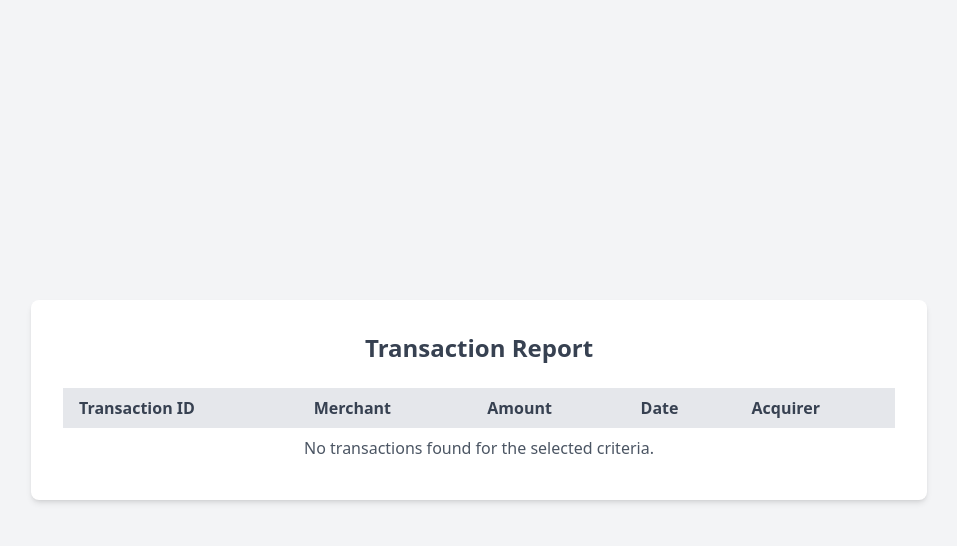
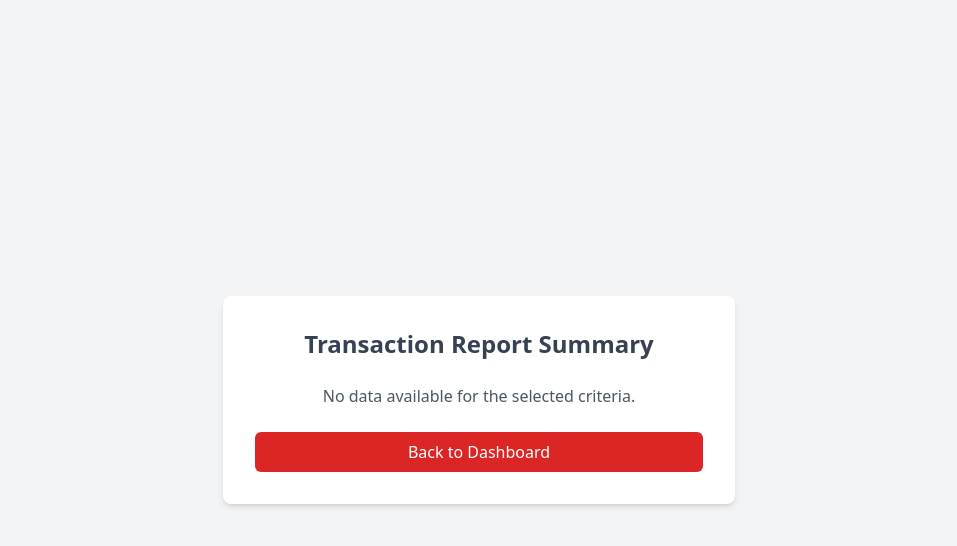
Before and after one commit to eeken31/flaskAPI, a Flask app: template templates/report_result.html in a window 1280 px wide. Shown: the top 546 px of the page, without its empty margins (161-1118 px from the left). Run offline with Flask 3, Linux system fonts and the light colour scheme; the template is opened without the code that fills it, so the values that code supplies are empty; some libraries are stand-ins or nearby versions.

Commit message:
fixed report, client

```diff
--- a/app.py
+++ b/app.py
@@ -2,6 +2,10 @@ import requests
 from flask import Flask, render_template, request, redirect, url_for, session, flash
 from functools import wraps
 from urllib.parse import urlencode
+import logging
+
+
+logging.basicConfig(level=logging.DEBUG)
 
 app = Flask(__name__)
 app.secret_key = "supersecretkey"
@@ -27,12 +31,12 @@ def login():
 	return render_template('login.html')
 
 def login_required(f):
-    @wraps(f)
-    def decorated_function(*args, **kwargs):
-        if 'token' not in session:
-            return redirect(url_for('login'))
-        return f(*args, **kwargs)
-    return decorated_function
+	@wraps(f)
+	def decorated_function(*args, **kwargs):
+		if 'token' not in session:
+			return redirect(url_for('login'))
+		return f(*args, **kwargs)
+	return decorated_function
 
 @app.route("/dashboard")
 @login_required
@@ -40,9 +44,137 @@ def dashboard():
 	return render_template("dashboard.html")
 
 
+
 @app.route("/report", methods=['GET', 'POST'])
 @login_required
 def report():
+    # Retrieve the token from the session
+    token = session.get('token')
+
+    # If the token doesn't exist, force a login
+    if not token:
+        flash("Your session has expired. Please log in again.")
+        return redirect(url_for('login'))
+
+    if request.method == 'POST':
+        # Collect form data (Date From, Date To, Merchant, Acquirer)
+        fromDate = request.form.get('date-from', '').strip()
+        toDate = request.form.get('date-to', '').strip()
+        merchant = request.form.get('merchant', '').strip()  # Optional
+        acquirer = request.form.get('acquirer', '').strip()  # Optional
+
+        # Validate the required fields
+        if not fromDate or not toDate:
+            flash("Both 'Date From' and 'Date To' are required.")
+            return redirect(url_for('report'))
+
+        # Build query parameters
+        query_params = {
+            'fromDate': fromDate,
+            'toDate': toDate
+        }
+
+        # Add optional parameters if provided
+        if merchant:
+            query_params['merchant'] = merchant
+        if acquirer:
+            query_params['acquirer'] = acquirer
+
+        # Encode the query parameters
+        query_string = urlencode(query_params)
+        url = f"https://sandbox-reporting.rpdpymnt.com/api/v3/transactions/report?{query_string}"
+
+        headers = {
+            'Authorization': token  # Use the session token for authorization
+        }
+
+        try:
+            # Make the API request
+            response = requests.post(url, headers=headers)
+
+            if response.status_code == 200:
+                data = response.json()
+
+                # Ensure data exists in the response
+                if 'response' in data and data['response']:
+                    return render_template('report_result.html', data=data)
+                else:
+                    flash("The report returned no summary data.")
+                    return redirect(url_for('report'))
+            else:
+                # Handle non-200 responses
+                flash(f"API error: {response.status_code} - {response.text}")
+                return redirect(url_for('report'))
+
+        except Exception as e:
+            # Log any errors during the request
+            logging.error(f"Error during API request: {e}")
+            flash("An error occurred while fetching the report. Please try again.")
+            return redirect(url_for('report'))
+
+    # Render the report form on GET request
+    return render_template("report.html")
+
+
+
+@app.route("/query")
+@login_required
+def query():
+	token = session.get('token')
+
+	# Check if the token exists, if not, redirect to login
+	if not token:
+		flash("Your session has expired. Please log in again.")
+		return redirect(url_for('login'))
+	return render_template("query.html")
+
+@app.route("/transaction", methods=['GET', 'POST'])
+@login_required
+def transaction():
+	token = session.get('token')
+
+	# Check if the token exists, if not, redirect to login
+	if not token:
+		flash("Your session has expired. Please log in again.")
+		return redirect(url_for('login'))
+
+	if request.method == 'POST':
+		# Get the transaction ID from the form submission
+		transaction_id = request.form.get('transaction-id')
+
+		if not transaction_id:
+			# Ensure the transaction ID is provided
+			flash("Transaction ID is required.")
+			return redirect(url_for('transaction'))
+
+		# API URL
+		url = f"https://sandbox-reporting.rpdpymnt.com/api/v3/transaction?transactionId={transaction_id}"
+
+		headers = {
+			'Authorization': token  # Session token
+		}
+
+		# Send GET request to the API
+		response = requests.get(url, headers=headers)
+
+		if response.status_code == 200:
+			data = response.json()  # The API returns JSON
+
+			# Ensure that data exists and is not empty
+			if data and 'transaction' in data and data['transaction']:
+				return render_template('transaction_result.html', data=data)
+			else:
+				flash("No transaction data found for the given ID.")
+				return redirect(url_for('transaction'))
+		else:
+			flash("No transaction found or an error occurred.")
+			return redirect(url_for('transaction'))
+
+	return render_template("transaction.html")
+
+@app.route("/client", methods=['GET', 'POST'])
+@login_required
+def client():
 	# Retrieve the token from the session
 	token = session.get('token')
 
@@ -51,76 +183,46 @@ def report():
 		flash("Your session has expired. Please log in again.")
 		return redirect(url_for('login'))
 
+
 	if request.method == 'POST':
-		fromDate = request.form['date-from']
-		toDate = request.form['date-to']
-		merchant = request.form.get('merchant', '')  # Get the merchant, empty if not provided
-		acquirer = request.form.get('acquirer', '')  # Get the acquirer, empty if not provided
+		# Get the transaction ID from the form submission
+		transaction_id = request.form.get('transaction-id')
+		if not transaction_id:
+			# Ensure the transaction ID is provided
+			flash("Transaction ID is required.")
+			return redirect(url_for('client'))
 
-		if not fromDate or not toDate:
-			# Ensure required fields are provided
-			flash("Both 'Date From' and 'Date To' are required.")
-			return redirect(url_for('report'))
+		# API URL
+		url = f"https://sandbox-reporting.rpdpymnt.com/api/v3/client?transactionId={transaction_id}"
 
-		# Build query parameters dynamically
-		query_params = {
-			'fromDate': fromDate,
-			'toDate': toDate
+		headers = {
+			'Authorization': token  # Session token
 		}
 
-		if merchant:
-			query_params['merchant'] = merchant
-
-		if acquirer:
-			query_params['acquirer'] = acquirer
-
-		# Use urlencode to build the query string properly
-		query_string = urlencode(query_params)
-		url = f"https://sandbox-reporting.rpdpymnt.com/api/v3/transactions/report?{query_string}"
-		print(url)
-
-		# Make the request and include the token in the Authorization header
-		headers = {
-			'Authorization': f'Bearer {token}'  # Include the session token in the request
-		}
-
-		# Send the POST request with the headers and parameters
-		response = requests.post(url, headers=headers, json={
-			'fromDate': fromDate,
-			'toDate': toDate,
-			'merchant': merchant,
-			'acquirer': acquirer
-		})
+		# Send POST request to the API
+		response = requests.post(url, headers=headers)
 
 		if response.status_code == 200:
 			data = response.json()  # The API returns JSON
-			return render_template('report_result.html', data=data)
+
+			# Ensure that 'clientInfo' exists and is not empty
+			if data and 'customerInfo' in data:
+				return render_template('client_result.html', clientInfo=data['customerInfo'])
+			else:
+				flash("No client data found for the given transaction ID.")
+				return redirect(url_for('client'))
 		else:
-			flash("No report found.")
+			flash("No client found or an error occurred.")
+			return redirect(url_for('client'))
 
-	return render_template("report.html")
-
-@app.route("/query")
-@login_required
-def query():
-	return render_template("query.html")
-
-@app.route("/transaction")
-@login_required
-def transaction():
-	return render_template("transaction.html")
-
-@app.route("/client")
-@login_required
-def client():
 	return render_template("client.html")
 
 @app.route('/logout')
 def logout():
-    """Log out the user by clearing the session and redirecting to the login page."""
-    session.clear()  # This clears all the session data
-    flash("You have been logged out successfully.")  # Optional: Flash a logout message
-    return redirect(url_for('login'))  # Redirect to the login page after logout
+	#Clear session data and logout
+	session.clear()
+	flash("You have been logged out successfully.")
+	return redirect(url_for('login'))
 
 
 
--- a/templates/index.html
+++ b/templates/index.html
@@ -8,6 +8,6 @@
     <link rel="stylesheet" href="{{url_for('static',filename='dist/css/output.css')}}">
 </head>
 <body>
-    <h1 class="text-blue-600">Welcome to the Flask API app. Please Log in.</h1>
+    <h1 class="text-blue-600">You should not be here.</h1>
 </body>
 </html>
--- a/templates/report_result.html
+++ b/templates/report_result.html
@@ -3,45 +3,35 @@
 <head>
     <meta charset="UTF-8">
     <meta name="viewport" content="width=device-width, initial-scale=1.0">
-    <title>Report Results</title>
+    <title>Transaction Report Summary</title>
     <script src="https://cdn.tailwindcss.com"></script>
 </head>
 <body class="bg-gray-100">
 
     <div class="flex items-center justify-center min-h-screen">
-        <div class="w-full max-w-4xl p-8 space-y-6 bg-white rounded-lg shadow-md">
-            <h2 class="text-2xl font-bold text-center text-gray-700">Transaction Report</h2>
+        <div class="w-full max-w-lg p-8 space-y-6 bg-white rounded-lg shadow-md">
+            <h2 class="text-2xl font-bold text-center text-gray-700">Transaction Report Summary</h2>
 
-            <!-- Display Report Data -->
-            <div class="mt-6 overflow-x-auto">
-                <table class="w-full table-auto">
-                    <thead>
-                        <tr class="bg-gray-200">
-                            <th class="px-4 py-2 text-left text-gray-700">Transaction ID</th>
-                            <th class="px-4 py-2 text-left text-gray-700">Merchant</th>
-                            <th class="px-4 py-2 text-left text-gray-700">Amount</th>
-                            <th class="px-4 py-2 text-left text-gray-700">Date</th>
-                            <th class="px-4 py-2 text-left text-gray-700">Acquirer</th>
-                        </tr>
-                    </thead>
-                    <tbody>
-                        {% if data.transactions %}
-                            {% for transaction in data.transactions %}
-                            <tr class="bg-white">
-                                <td class="border px-4 py-2">{{ transaction.id }}</td>
-                                <td class="border px-4 py-2">{{ transaction.merchant }}</td>
-                                <td class="border px-4 py-2">{{ transaction.amount }}</td>
-                                <td class="border px-4 py-2">{{ transaction.date }}</td>
-                                <td class="border px-4 py-2">{{ transaction.acquirer }}</td>
-                            </tr>
-                            {% endfor %}
-                        {% else %}
-                            <tr>
-                                <td colspan="5" class="px-4 py-2 text-center text-gray-600">No transactions found for the selected criteria.</td>
-                            </tr>
-                        {% endif %}
-                    </tbody>
-                </table>
+            <!-- Display Summary Data -->
+            <div class="mt-6">
+                {% if data.response %}
+                    {% for summary in data.response %}
+                    <div class="bg-gray-100 p-4 mb-4 rounded-lg shadow-sm">
+                        <h3 class="text-lg font-semibold text-gray-900">Currency: {{ summary.currency }}</h3>
+                        <p class="text-gray-700 mt-2">Transaction Count: {{ summary.count }}</p>
+                        <p class="text-gray-700">Total Amount: {{ summary.total }}</p>
+                    </div>
+                    {% endfor %}
+                {% else %}
+                    <p class="text-center text-gray-600">No data available for the selected criteria.</p>
+                {% endif %}
+            </div>
+
+            <!-- Back to Dashboard Button -->
+            <div class="flex flex-col items-center mt-6">
+                <a href="{{ url_for('dashboard') }}" class="w-full px-4 py-2 text-white text-center bg-red-600 rounded-md hover:bg-red-700 focus:outline-none focus:ring-2 focus:ring-offset-2 focus:ring-red-500">
+                    Back to Dashboard
+                </a>
             </div>
         </div>
     </div>
```
Also changed, not shown: templates/client.html (+16 -3 lines), templates/client_result.html (added, +53 -0 lines), templates/transaction_result.html (added, +10 -0 lines).
